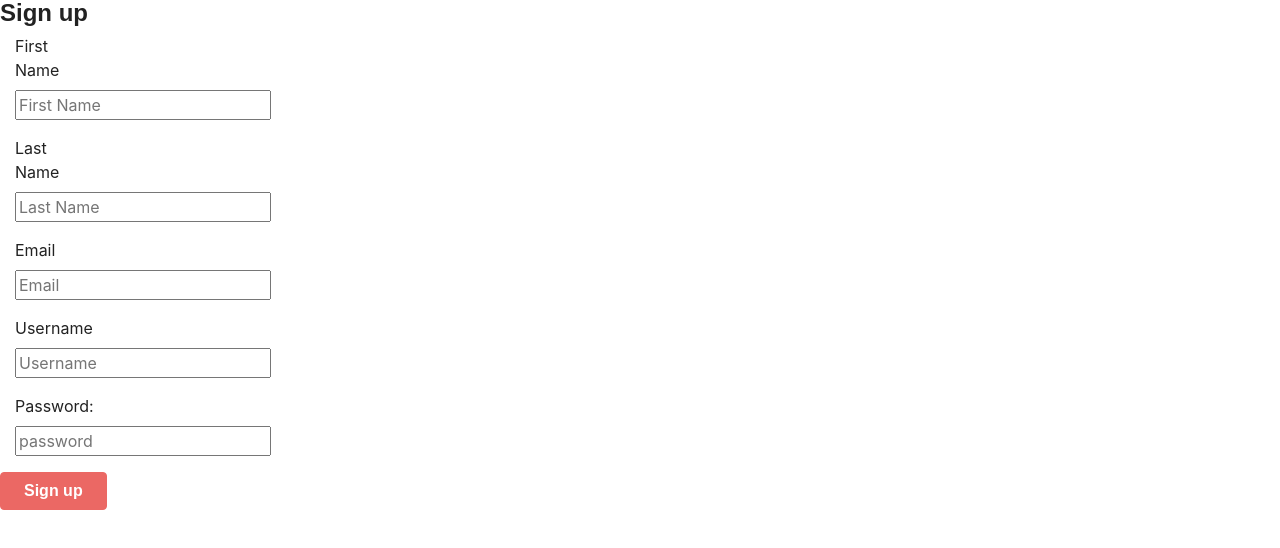
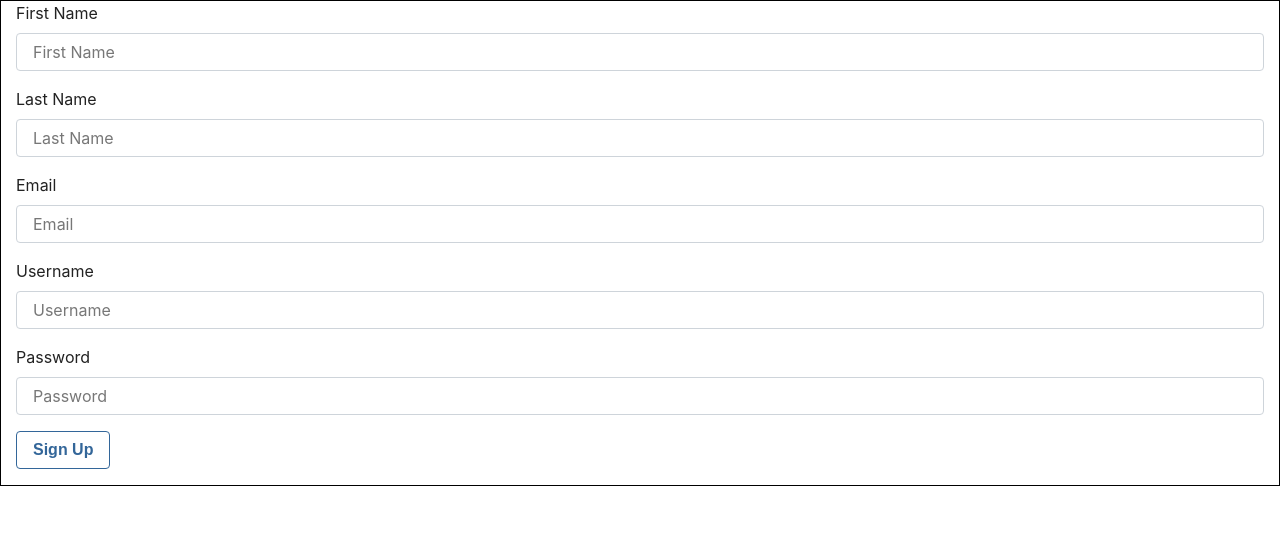
Before and after one commit to wbudoyo07/Project-3, a React (Create React App) app in the folder client/: page /signup in a window 1280 px wide. Shown: the top 548 px of the page. Built offline with nearby package versions, Linux system fonts and the light colour scheme; a web font is replaced by a local one.

Commit message:
implement reactstrap on signup page

```diff
--- a/client/src/components/PrivateRoute/PrivateRoute.js
+++ b/client/src/components/PrivateRoute/PrivateRoute.js
@@ -24,6 +24,9 @@ class PrivateRoute extends Component {
                     loggedIn:true
                 });
             }
+        }).catch(error => {
+            console("Error  on check authentication ")
+            console.log(error);
         });
     };
 
--- a/client/src/pages/Signup/SignUp.css
+++ b/client/src/pages/Signup/SignUp.css
@@ -1,105 +1,3 @@
-
-
-body, html{
-    height: 100%;
-    background-repeat: no-repeat;
-    background:url(https://i.ytimg.com/vi/4kfXjatgeEU/maxresdefault.jpg);
-    font-family: 'Oxygen', sans-serif;
-       background-size: cover;
+.sign-up-container {
+    border: 1px solid black;
 }
-
-.main{
-    margin:50px 15px;
-}
-
-h1.title {
-   font-size: 50px;
-   font-family: 'Passion One', cursive;
-   font-weight: 400;
-}
-
-hr{
-   width: 10%;
-   color: #fff;
-}
-
-.form-group{
-   margin-bottom: 15px;
-}
-
-label{
-   margin-bottom: 15px;
-}
-
-input,
-input::-webkit-input-placeholder {
-   font-size: 11px;
-   padding-top: 3px;
-}
-
-.main-login{
-    background-color: #fff;
-   /* shadows and rounded borders */
-   -moz-border-radius: 2px;
-   -webkit-border-radius: 2px;
-   border-radius: 2px;
-   -moz-box-shadow: 0px 2px 2px rgba(0, 0, 0, 0.3);
-   -webkit-box-shadow: 0px 2px 2px rgba(0, 0, 0, 0.3);
-   box-shadow: 0px 2px 2px rgba(0, 0, 0, 0.3);
-
-}
-.form-control {
-   height: auto!important;
-padding: 8px 12px !important;
-}
-.input-group {
-   -webkit-box-shadow: 0px 2px 5px 0px rgba(0,0,0,0.21)!important;
-   -moz-box-shadow: 0px 2px 5px 0px rgba(0,0,0,0.21)!important;
-   box-shadow: 0px 2px 5px 0px rgba(0,0,0,0.21)!important;
-}
-#button {
-   border: 1px solid #ccc;
-   margin-top: 28px;
-   padding: 6px 12px;
-   color: #666;
-   text-shadow: 0 1px #fff;
-   cursor: pointer;
-   -moz-border-radius: 3px 3px;
-   -webkit-border-radius: 3px 3px;
-   border-radius: 3px 3px;
-   -moz-box-shadow: 0 1px #fff inset, 0 1px #ddd;
-   -webkit-box-shadow: 0 1px #fff inset, 0 1px #ddd;
-   box-shadow: 0 1px #fff inset, 0 1px #ddd;
-   background: #f5f5f5;
-   background: -moz-linear-gradient(top, #f5f5f5 0%, #eeeeee 100%);
-   background: -webkit-gradient(linear, left top, left bottom, color-stop(0%, #f5f5f5), color-stop(100%, #eeeeee));
-   background: -webkit-linear-gradient(top, #f5f5f5 0%, #eeeeee 100%);
-   background: -o-linear-gradient(top, #f5f5f5 0%, #eeeeee 100%);
-   filter: progid:DXImageTransform.Microsoft.gradient(startColorstr='#f5f5f5', endColorstr='#eeeeee', GradientType=0);
-}
-.main-center{
-    margin-top: 30px;
-    margin: 0 auto;
-    max-width: 400px;
-   padding: 10px 40px;
-   background:#009edf;
-       color: #FFF;
-   text-shadow: none;
-   -webkit-box-shadow: 0px 3px 5px 0px rgba(0,0,0,0.31);
--moz-box-shadow: 0px 3px 5px 0px rgba(0,0,0,0.31);
-box-shadow: 0px 3px 5px 0px rgba(0,0,0,0.31);
-
-}
-span.input-group-addon i {
-   color: #009edf;
-   font-size: 17px;
-}
-
-.login-button{
-   margin-top: 5px;
-}
-
-.login-register{
-   font-size: 11px;
-   text-align: center;
-}
--- a/client/src/pages/Signup/SignUp.js
+++ b/client/src/pages/Signup/SignUp.js
@@ -1,5 +1,7 @@
-import React, { Component } from 'react'
-import API from "../../utils/API"
+import React, { Component } from "react";
+import { Container, Row, Col, Form, FormGroup,Label, Input, Button } from "reactstrap";
+import API from "../../utils/API";
+import  "./SignUp.css";
 
 class Signup extends Component {
 	constructor() {
@@ -10,8 +12,7 @@ class Signup extends Component {
 			email:'',
 			username: '',
 			password: '',
-			confirmPassword: '',
-
+			modal:false
 		}
 		this.handleSubmit = this.handleSubmit.bind(this)
 		this.handleChange = this.handleChange.bind(this)
@@ -38,9 +39,7 @@ class Signup extends Component {
 				console.log(response)
 				if (!response.data.errmsg) {
 					console.log('successful signup')
-					this.setState({ //redirect to login page
-						redirectTo: '/login'
-					})
+					window.location= "/"
 				} else {
 					console.log('username already taken')
 				}
@@ -54,94 +53,78 @@ class Signup extends Component {
 
 render() {
 	return (
-		<div className="SignupForm">
-			<h4>Sign up</h4>
-			<form className="form-horizontal">
-			<div className="form-group">
-					<div className="col-1 col-ml-auto">
-						<label className="form-label" htmlFor="firstname">First Name</label>
-					</div>
-					<div className="col-3 col-mr-auto">
-						<input className="form-input"
+		<Container fluid className="sign-up-container" >
+			<Row>
+				<Col>
+					<Form>
+						<FormGroup>
+							<Label for ="firstname"> First Name</Label>
+							<Input
 							type="text"
 							id="firstname"
 							name="firstname"
 							placeholder="First Name"
 							value={this.state.firstname}
 							onChange={this.handleChange}
-						/>
-					</div>
-				</div>
-				<div className="form-group">
-					<div className="col-1 col-ml-auto">
-						<label className="form-label" htmlFor="lastname">Last Name</label>
-					</div>
-					<div className="col-3 col-mr-auto">
-						<input className="form-input"
+							/>
+						</FormGroup>
+						<FormGroup>
+							<Label for ="lastname"> Last Name</Label>
+							<Input
 							type="text"
 							id="lastname"
 							name="lastname"
 							placeholder="Last Name"
 							value={this.state.lastname}
 							onChange={this.handleChange}
-						/>
-					</div>
-				</div>
-				<div className="form-group">
-					<div className="col-1 col-ml-auto">
-						<label className="form-label" htmlFor="email">Email</label>
-					</div>
-					<div className="col-3 col-mr-auto">
-						<input className="form-input"
+							/>
+						</FormGroup>
+						<FormGroup>
+							<Label for ="email"> Email</Label>
+							<Input
 							type="text"
 							id="email"
 							name="email"
 							placeholder="Email"
 							value={this.state.email}
 							onChange={this.handleChange}
-						/>
-					</div>
-				</div>
-				<div className="form-group">
-					<div className="col-1 col-ml-auto">
-						<label className="form-label" htmlFor="username">Username</label>
-					</div>
-					<div className="col-3 col-mr-auto">
-						<input className="form-input"
+							/>
+						</FormGroup>
+						<FormGroup>
+							<Label for ="username"> Username</Label>
+							<Input
 							type="text"
 							id="username"
 							name="username"
 							placeholder="Username"
 							value={this.state.username}
 							onChange={this.handleChange}
-						/>
-					</div>
-				</div>
-				<div className="form-group">
-					<div className="col-1 col-ml-auto">
-						<label className="form-label" htmlFor="password">Password: </label>
-					</div>
-					<div className="col-3 col-mr-auto">
-						<input className="form-input"
-							placeholder="password"
+							/>
+						</FormGroup>
+						<FormGroup>
+							<Label for ="password"> Password</Label>
+							<Input
 							type="password"
+							id="password"
 							name="password"
+							placeholder="Password"
 							value={this.state.password}
 							onChange={this.handleChange}
-						/>
-					</div>
-				</div>
-				<div className="form-group ">
-					<div className="col-7"></div>
-					<button
-						className="btn btn-primary col-1 col-mr-auto"
-						onClick={this.handleSubmit}
-						type="submit"
-					>Sign up</button>
-				</div>
-			</form>
-		</div>
-
+							/>
+						</FormGroup>
+						<FormGroup>
+							<Button
+							outline color ="info"
+							 type ="submit"
+							 onClick = {this.handleSubmit}
+							>
+								Sign Up
+							</Button>
+						</FormGroup>
+					</Form>
+				</Col>
+			</Row>
+		</Container>
 	)
 }
 }
```
